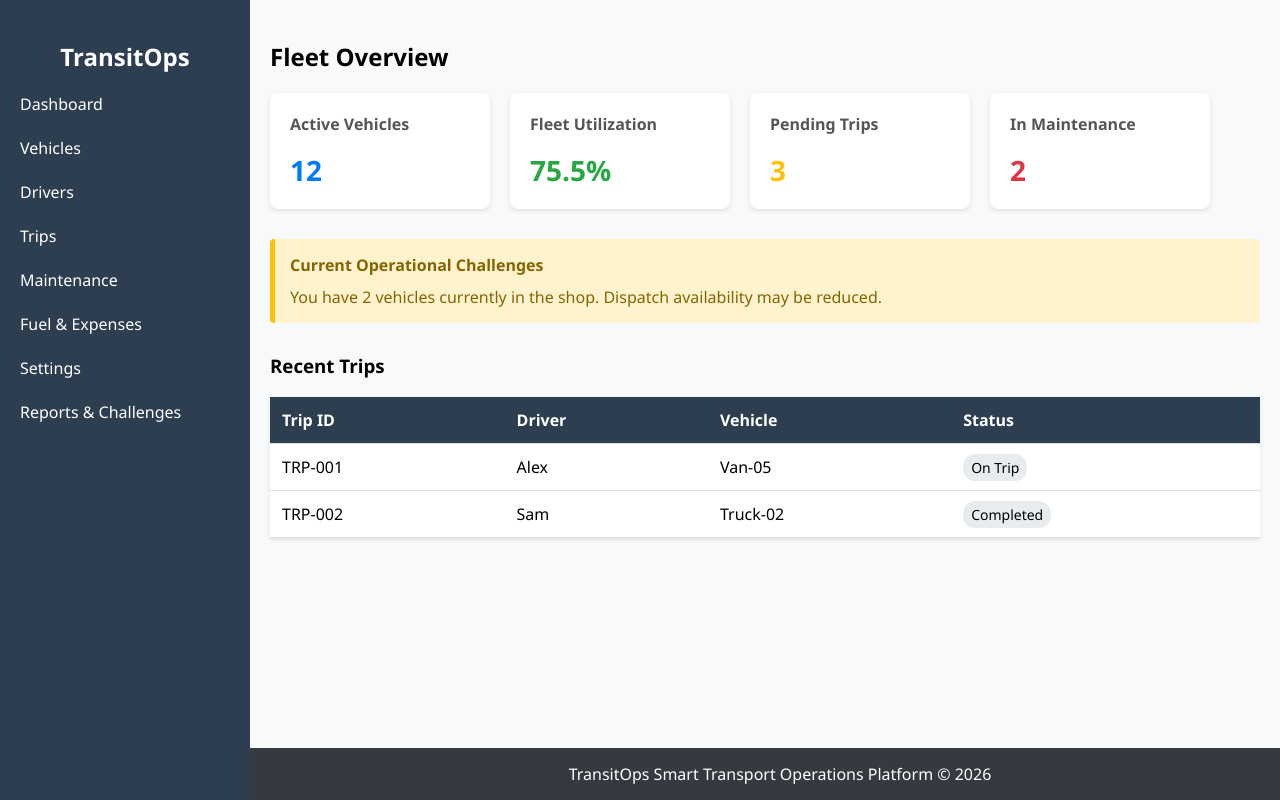
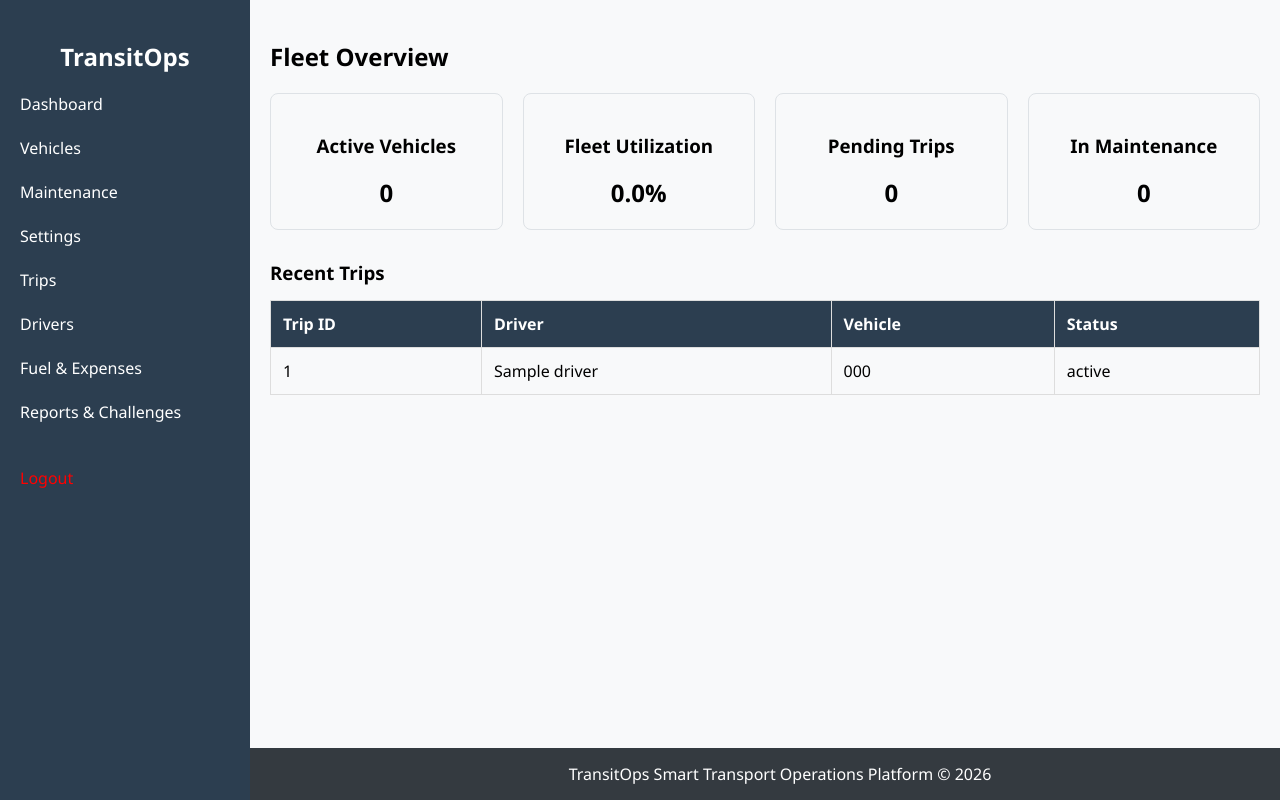
Before and after one commit to RM-f1/TransitOp, a Flask app: page /dashboard in a window 1280 px wide. Run offline with Flask 3, Linux system fonts and the light colour scheme; a user stored in the database is signed in; tables that the repository leaves empty hold one stand-in row (values such as "Sample post").

Commit message:
correctify the login and dashboard page

```diff
--- a/app.py
+++ b/app.py
@@ -1,73 +1,58 @@
 from flask import Flask, redirect, url_for, render_template
+from flask_login import login_required, current_user
 from config import Config
-
 from models import db
 from auth import auth_bp, init_login_manager
+# Importing blueprints
 from routes.trips import trips_bp
-
-# Import your route blueprints
 from routes.dashboard import dashboard_bp
 from routes.reports import reports_bp
-
 
 def create_app():
     app = Flask(__name__)
     app.config.from_object(Config)
 
-    # Wire up the database
+    # Database and Auth initialization
     db.init_app(app)
+    init_login_manager(app)
 
-    # Wire up Flask-Login and register the real auth routes
-    init_login_manager(app)
+    # Register blueprints
     app.register_blueprint(auth_bp)
-
-    # Register the real trips routes (replaces the old mock /trips stub)
     app.register_blueprint(trips_bp)
-
-    # Register your UI blueprints
     app.register_blueprint(dashboard_bp)
     app.register_blueprint(reports_bp)
 
-    # Redirect the root URL to the real login page (auth_bp owns /login now)
     @app.route('/')
     def index():
         return redirect(url_for('auth.login'))
 
-    # NOTE: /login and /trips stub routes removed — auth_bp and trips_bp
-    # now own those endpoints for real (with actual DB-backed auth and
-    # validation instead of mock data).
+    # These routes are now protected by login_required
+    @app.route('/vehicles')
+    @login_required
+    def vehicles():
+        return render_template('vehicles.html', current_user=current_user)
 
-    # Temporary UI route for Vehicles — still a stub until routes/vehicles.py exists
-    @app.route('/vehicles')
-    def vehicles():
-        mock_user = {'role': 'Fleet Manager'}
-        return render_template('vehicles.html', current_user=mock_user)
+    @app.route('/drivers')
+    @login_required
+    def drivers():
+        return render_template('drivers.html', current_user=current_user)
 
-    # Temporary UI route for Drivers — still a stub until routes/drivers.py exists
-    @app.route('/drivers')
-    def drivers():
-        mock_user = {'role': 'Fleet Manager'}
-        return render_template('drivers.html', current_user=mock_user)
+    @app.route('/maintenance')
+    @login_required
+    def maintenance():
+        return render_template('maintenance.html', current_user=current_user)
 
-    # Temporary UI route for Maintenance — still a stub until routes/maintenance.py exists
-    @app.route('/maintenance')
-    def maintenance():
-        mock_user = {'role': 'Fleet Manager'}
-        return render_template('maintenance.html', current_user=mock_user)
+    @app.route('/fuel_expense')
+    @login_required
+    def fuel_expense():
+        return render_template('fuel_expense.html', current_user=current_user)
 
-    # Temporary UI route for Fuel & Expenses — still a stub until routes/fuel_expense.py exists
-    @app.route('/fuel_expense')
-    def fuel_expense():
-        mock_user = {'role': 'Fleet Manager'}
-        return render_template('fuel_expense.html', current_user=mock_user)
+    @app.route('/settings')
+    @login_required
+    def settings():
+        return render_template('settings.html', current_user=current_user)
 
-    # Temporary UI route for Settings
-    @app.route('/settings')
-    def settings():
-        mock_user = {'role': 'Fleet Manager'}
-        return render_template('settings.html', current_user=mock_user)
     return app
-
 
 if __name__ == '__main__':
     app = create_app()
--- a/auth.py
+++ b/auth.py
@@ -31,7 +31,7 @@ def load_user(user_id):
 @auth_bp.route("/login", methods=["GET", "POST"])
 def login():
     if current_user.is_authenticated:
-        return redirect(url_for("dashboard.index"))
+        return redirect(url_for("dashboard.dashboard"))
 
     if request.method == "POST":
         username = request.form.get("username", "").strip()
@@ -48,7 +48,7 @@ def login():
             flash(f"Welcome back, {user.username}.", "success")
 
             next_page = request.args.get("next")
-            return redirect(next_page or url_for("dashboard.index"))
+            return redirect(next_page or url_for("dashboard.dashboard"))
 
         flash("Invalid username or password.", "danger")
         return render_template("login.html")
--- a/routes/dashboard.py
+++ b/routes/dashboard.py
@@ -1,27 +1,30 @@
 from flask import Blueprint, render_template
+from flask_login import login_required, current_user
+from models import db, Vehicle, Trip
 
-# Set up the blueprint for the dashboard route
+# 1. Define the Blueprint first
 dashboard_bp = Blueprint('dashboard', __name__)
 
+# 2. Define the route using the defined blueprint
 @dashboard_bp.route('/dashboard')
+@login_required
 def dashboard():
-    # Dummy data so your UI definitely works while teammate finishes the DB logic
-    kpi_data = {
-        'active_vehicles': 12,
-        'available_vehicles': 8,
-        'in_maintenance': 2,
-        'active_trips': 4,
-        'pending_trips': 3,
-        'drivers_on_duty': 5,
-        'fleet_utilization': 75.5
-    }
+    # Fetch real counts from the database
+    active_vehicles = Vehicle.query.filter_by(status=Vehicle.STATUS_AVAILABLE).count()
+    maintenance_count = Vehicle.query.filter_by(status=Vehicle.STATUS_MAINTENANCE).count()
+    pending_trips = Trip.query.filter_by(status=Trip.STATUS_SCHEDULED).count()
 
-    dummy_trips = [
-        {'id': 'TRP-001', 'driver': 'Alex', 'vehicle': 'Van-05', 'status': 'On Trip'},
-        {'id': 'TRP-002', 'driver': 'Sam', 'vehicle': 'Truck-02', 'status': 'Completed'}
-    ]
+    # Calculate utilization
+    total_vehicles = Vehicle.query.count()
+    utilization = (active_vehicles / total_vehicles * 100) if total_vehicles > 0 else 0
 
-    # In a real app, you would pass the current_user. Hardcoding for UI testing.
-    mock_user = {'role': 'Fleet Manager'}
+    # Get recent trips
+    recent_trips = Trip.query.order_by(Trip.created_at.desc()).limit(5).all()
 
-    return render_template('dashboard.html', kpis=kpi_data, trips=dummy_trips, current_user=mock_user)
+    return render_template('dashboard.html',
+                           active_vehicles=active_vehicles,
+                           maintenance_count=maintenance_count,
+                           pending_trips=pending_trips,
+                           utilization=round(utilization, 1),
+                           trips=recent_trips,
+                           current_user=current_user)
--- a/templates/base.html
+++ b/templates/base.html
@@ -12,44 +12,34 @@
     <div class="sidebar">
         <h2 style="text-align: center;">TransitOps</h2>
         <ul style="list-style: none; padding-left: 20px;">
-            <li><a href="/dashboard" style="color: white; text-decoration: none;">Dashboard</a><br><br></li>
+            <li><a href="{{ url_for('dashboard.dashboard') }}" style="color: white; text-decoration: none;">Dashboard</a><br><br></li>
 
-            <!-- Display for Fleet Managers -->
-            {% if current_user.role == 'Fleet Manager' %}
-            <li><a href="/vehicles" style="color: white; text-decoration: none;">Vehicles</a><br><br></li>
-            <li><a href="/drivers" style="color: white; text-decoration: none;">Drivers</a><br><br></li>
-            <li><a href="/trips" style="color: white; text-decoration: none;">Trips</a><br><br></li>
-            <li><a href="/maintenance" style="color: white; text-decoration: none;">Maintenance</a><br><br></li>
-            <li><a href="/fuel_expense" style="color: white; text-decoration: none;">Fuel & Expenses</a><br><br></li>
-            <li><a href="/settings" style="color: white; text-decoration: none;">Settings</a><br><br></li>
+            <!-- Admin Role Access -->
+            {% if current_user.is_authenticated and current_user.role == 'admin' %}
+                <li><a href="{{ url_for('vehicles') }}" style="color: white; text-decoration: none;">Vehicles</a><br><br></li>
+                <li><a href="{{ url_for('maintenance') }}" style="color: white; text-decoration: none;">Maintenance</a><br><br></li>
+                <li><a href="{{ url_for('settings') }}" style="color: white; text-decoration: none;">Settings</a><br><br></li>
             {% endif %}
 
-            <!-- Display for Drivers -->
-            {% if current_user.role == 'Driver' %}
-            <li><a href="/vehicles" style="color: white; text-decoration: none;">Vehicles</a><br><br></li>
-            <li><a href="/drivers" style="color: white; text-decoration: none;">Drivers</a><br><br></li>
-            <li><a href="/trips" style="color: white; text-decoration: none;">Trips</a><br><br></li>
+            <!-- Admin and Dispatcher Shared Access -->
+            {% if current_user.is_authenticated and (current_user.role == 'admin' or current_user.role == 'dispatcher') %}
+                <li><a href="{{ url_for('trips.list_trips') }}" style="color: white; text-decoration: none;">Trips</a><br><br></li>
+                <li><a href="{{ url_for('drivers') }}" style="color: white; text-decoration: none;">Drivers</a><br><br></li>
+                <li><a href="{{ url_for('fuel_expense') }}" style="color: white; text-decoration: none;">Fuel & Expenses</a><br><br></li>
             {% endif %}
 
-            <!-- Display for Safety Officers -->
-            {% if current_user.role == 'Safety Officer' %}
-            <li><a href="/drivers" style="color: white; text-decoration: none;">Drivers</a><br><br></li>
+            <li><a href="{{ url_for('reports.reports') }}" style="color: white; text-decoration: none;">Reports & Challenges</a></li>
+
+            <!-- Logout Link -->
+            {% if current_user.is_authenticated %}
+                <li><br><br><a href="{{ url_for('auth.logout') }}" style="color: red; text-decoration: none;">Logout</a></li>
             {% endif %}
-
-            <!-- Display for Financial Analysts -->
-            {% if current_user.role == 'Financial Analyst' %}
-            <li><a href="/maintenance" style="color: white; text-decoration: none;">Maintenance</a><br><br></li>
-            <li><a href="/fuel_expense" style="color: white; text-decoration: none;">Fuel & Expenses</a><br><br></li>
-            {% endif %}
-
-            <li><a href="/reports" style="color: white; text-decoration: none;">Reports & Challenges</a></li>
         </ul>
     </div>
 
     <!-- Main Content -->
     <div class="main-content">
         {% block content %}
-        <!-- Page specific content will load here -->
         {% endblock %}
     </div>
 
--- a/templates/dashboard.html
+++ b/templates/dashboard.html
@@ -1,61 +1,51 @@
 {% extends "base.html" %}
 
 {% block content %}
-<div style="padding-bottom: 20px;">
-    <h2>Fleet Overview</h2>
+<div class="dashboard-container">
+    <h2 style="margin-bottom: 20px;">Fleet Overview</h2>
 
-    <!-- KPI Cards Grid -->
-    <div style="display: flex; gap: 20px; flex-wrap: wrap; margin-bottom: 30px;">
-
-        <div style="background: white; padding: 20px; border-radius: 8px; box-shadow: 0 2px 4px rgba(0,0,0,0.1); width: 180px;">
-            <h3 style="margin-top: 0; font-size: 16px; color: #555;">Active Vehicles</h3>
-            <p style="font-size: 28px; font-weight: bold; color: #007bff; margin: 0;">{{ kpis.active_vehicles }}</p>
+    <!-- KPI Cards -->
+    <div class="kpi-grid" style="display: flex; gap: 20px; margin-bottom: 30px;">
+        <div class="card" style="background: #f8f9fa; padding: 20px; border-radius: 8px; border: 1px solid #dee2e6; flex: 1; text-align: center;">
+            <h3>Active Vehicles</h3>
+            <p style="font-size: 24px; font-weight: bold; margin: 10px 0 0 0;">{{ active_vehicles }}</p>
         </div>
-
-        <div style="background: white; padding: 20px; border-radius: 8px; box-shadow: 0 2px 4px rgba(0,0,0,0.1); width: 180px;">
-            <h3 style="margin-top: 0; font-size: 16px; color: #555;">Fleet Utilization</h3>
-            <p style="font-size: 28px; font-weight: bold; color: #28a745; margin: 0;">{{ kpis.fleet_utilization }}%</p>
+        <div class="card" style="background: #f8f9fa; padding: 20px; border-radius: 8px; border: 1px solid #dee2e6; flex: 1; text-align: center;">
+            <h3>Fleet Utilization</h3>
+            <p style="font-size: 24px; font-weight: bold; margin: 10px 0 0 0;">{{ utilization }}%</p>
         </div>
-
-        <div style="background: white; padding: 20px; border-radius: 8px; box-shadow: 0 2px 4px rgba(0,0,0,0.1); width: 180px;">
-            <h3 style="margin-top: 0; font-size: 16px; color: #555;">Pending Trips</h3>
-            <p style="font-size: 28px; font-weight: bold; color: #ffc107; margin: 0;">{{ kpis.pending_trips }}</p>
+        <div class="card" style="background: #f8f9fa; padding: 20px; border-radius: 8px; border: 1px solid #dee2e6; flex: 1; text-align: center;">
+            <h3>Pending Trips</h3>
+            <p style="font-size: 24px; font-weight: bold; margin: 10px 0 0 0;">{{ pending_trips }}</p>
         </div>
-
-        <div style="background: white; padding: 20px; border-radius: 8px; box-shadow: 0 2px 4px rgba(0,0,0,0.1); width: 180px;">
-            <h3 style="margin-top: 0; font-size: 16px; color: #555;">In Maintenance</h3>
-            <p style="font-size: 28px; font-weight: bold; color: #dc3545; margin: 0;">{{ kpis.in_maintenance }}</p>
+        <div class="card" style="background: #f8f9fa; padding: 20px; border-radius: 8px; border: 1px solid #dee2e6; flex: 1; text-align: center;">
+            <h3>In Maintenance</h3>
+            <p style="font-size: 24px; font-weight: bold; margin: 10px 0 0 0;">{{ maintenance_count }}</p>
         </div>
     </div>
 
-    <!-- Operational Challenges Section -->
-    <div style="background: #fff3cd; border-left: 5px solid #ffc107; padding: 15px; margin-bottom: 30px; border-radius: 4px;">
-        <h4 style="margin: 0 0 10px 0; color: #856404;">Current Operational Challenges</h4>
-        <p style="margin: 0; color: #856404;">You have {{ kpis.in_maintenance }} vehicles currently in the shop. Dispatch availability may be reduced.</p>
-    </div>
-
     <!-- Recent Trips Table -->
-    <h3>Recent Trips</h3>
-    <table style="width: 100%; border-collapse: collapse; background: white; box-shadow: 0 2px 4px rgba(0,0,0,0.1);">
+    <h3 style="margin-bottom: 15px;">Recent Trips</h3>
+    <table class="data-table" style="width: 100%; border-collapse: collapse; margin-top: 10px;">
         <thead>
-            <tr style="background-color: #2c3e50; color: white; text-align: left;">
-                <th style="padding: 12px; border-bottom: 1px solid #ddd;">Trip ID</th>
-                <th style="padding: 12px; border-bottom: 1px solid #ddd;">Driver</th>
-                <th style="padding: 12px; border-bottom: 1px solid #ddd;">Vehicle</th>
-                <th style="padding: 12px; border-bottom: 1px solid #ddd;">Status</th>
+            <tr style="background-color: #2c3e50; color: white;">
+                <th style="padding: 12px; border: 1px solid #ddd; text-align: left;">Trip ID</th>
+                <th style="padding: 12px; border: 1px solid #ddd; text-align: left;">Driver</th>
+                <th style="padding: 12px; border: 1px solid #ddd; text-align: left;">Vehicle</th>
+                <th style="padding: 12px; border: 1px solid #ddd; text-align: left;">Status</th>
             </tr>
         </thead>
         <tbody>
             {% for trip in trips %}
             <tr>
-                <td style="padding: 12px; border-bottom: 1px solid #ddd;">{{ trip.id }}</td>
-                <td style="padding: 12px; border-bottom: 1px solid #ddd;">{{ trip.driver }}</td>
-                <td style="padding: 12px; border-bottom: 1px solid #ddd;">{{ trip.vehicle }}</td>
-                <td style="padding: 12px; border-bottom: 1px solid #ddd;">
-                    <span style="background-color: #e9ecef; padding: 4px 8px; border-radius: 12px; font-size: 14px;">
-                        {{ trip.status }}
-                    </span>
-                </td>
+                <td style="padding: 12px; border: 1px solid #ddd;">{{ trip.id }}</td>
+                <td style="padding: 12px; border: 1px solid #ddd;">{{ trip.driver.name }}</td>
+                <td style="padding: 12px; border: 1px solid #ddd;">{{ trip.vehicle.vehicle_number }}</td>
+                <td style="padding: 12px; border: 1px solid #ddd;">{{ trip.status }}</td>
+            </tr>
+            {% else %}
+            <tr>
+                <td colspan="4" style="padding: 12px; border: 1px solid #ddd; text-align: center;">No recent trips found.</td>
             </tr>
             {% endfor %}
         </tbody>
```
Also changed, not shown: config.py (+7 -1 lines), routes/reports.py (+5 -5 lines), seed.py (+32 -78 lines), templates/login.html (+25 -12 lines).
